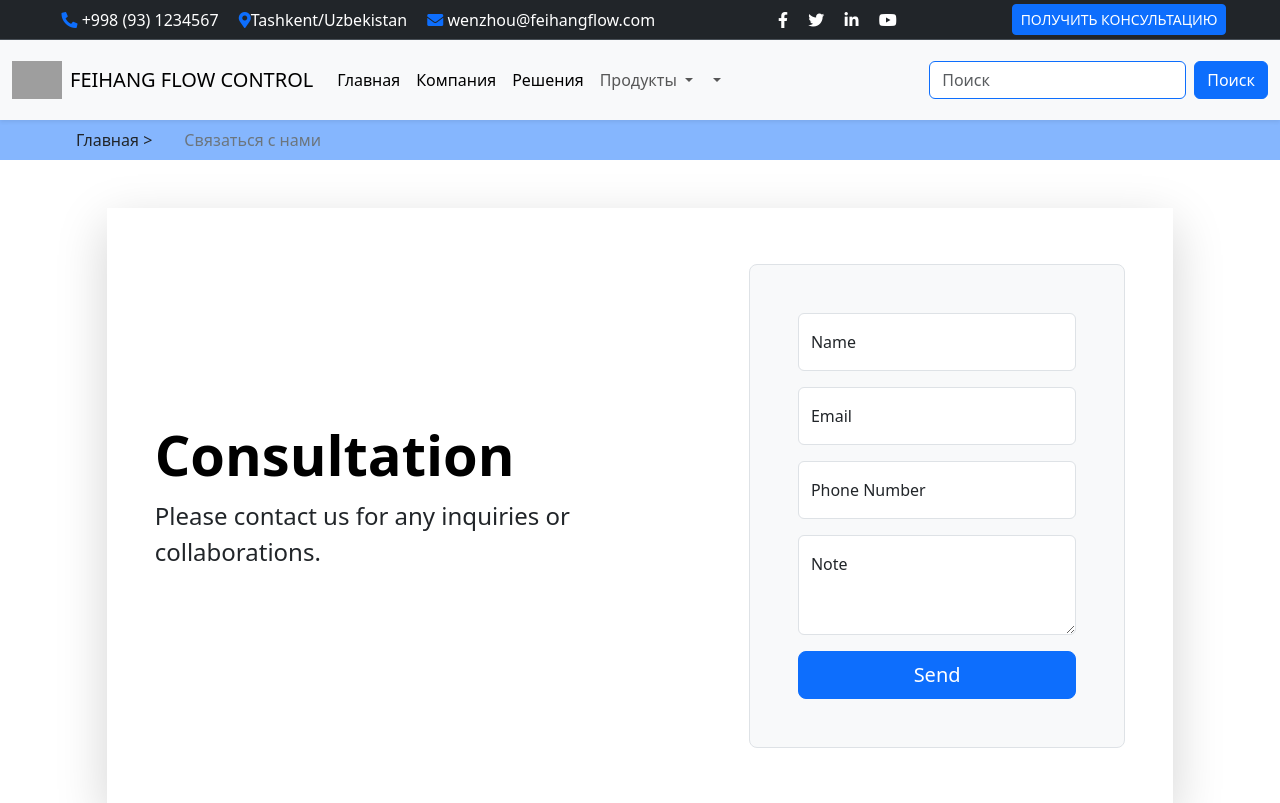
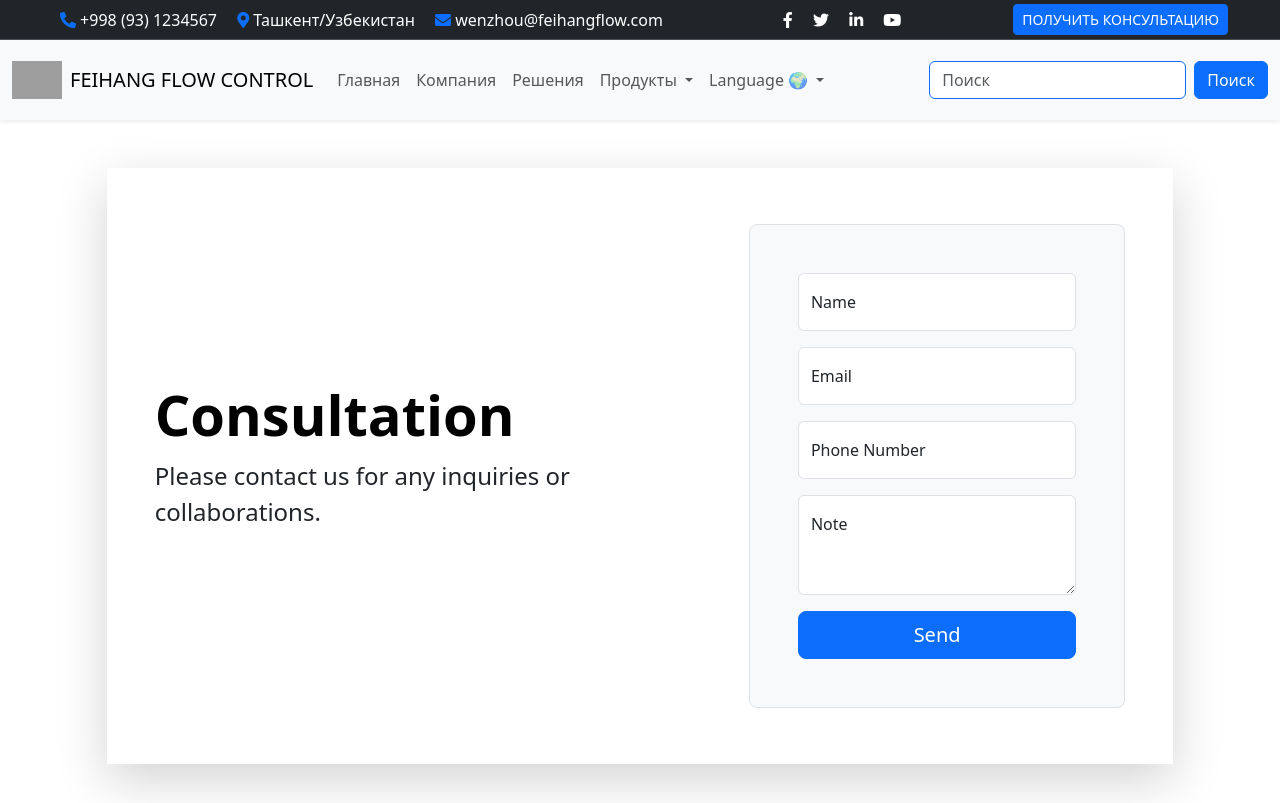
Before and after one commit to NodirByte/Controlvalve-Tech, a Django app: page /contact-us/1/ in a window 1280 px wide. Shown: the top 803 px of the page. Run offline with Django 5.2, Linux system fonts and the light colour scheme; parts of the project's set-up code (start-up, migrations or seed data) failed here and were passed over; grey boxes are pictures that could not be loaded.

Commit message:
add correct language changer on navbar and language checkers

```diff
--- a/website/app/views.py
+++ b/website/app/views.py
@@ -5,17 +5,20 @@ from django.http import HttpResponse
 from django.contrib import messages
 import requests
 
-BOT_TOKEN = '7273119160:AAGbaipGb4Q_myfZo1GoLe48aKktB08Y4tw'
+BOT_TOKEN = 'YOUR_BOT_TOKEN_HERE'  # Replace with your actual bot token
 ADMIN_IDs = ['1180612659', '2367366']
 
 def base_view(request, lan):
-    return render(request, 'main.html', {'language': lan})
+    current_url = request.get_full_path()[:-3]  # Get current URL path without last 3 characters
+    return render(request, 'main.html', {'language': lan, 'current_url': current_url})
 
 def company_view(request, lan):
-    return render(request, 'company.html', {'language': lan})
+    current_url = request.get_full_path()[:-3]  # Get current URL path without last 3 characters
+    return render(request, 'company.html', {'language': lan, 'current_url': current_url})
 
 def solutions_view(request, lan):
-    return render(request, 'solutions.html', {'language': lan})
+    current_url = request.get_full_path()[:-3]  # Get current URL path without last 3 characters
+    return render(request, 'solutions.html', {'language': lan, 'current_url': current_url})
 
 def contact_us_view(request, lan):
     if request.method == 'POST':
@@ -34,7 +37,8 @@ def contact_us_view(request, lan):
 
         return redirect('contact_us', lan=lan)
 
-    return render(request, 'contact.html', {'language': lan})
+    current_url = request.get_full_path()[:-3]  # Get current URL path without last 3 characters
+    return render(request, 'contact.html', {'language': lan, 'current_url': current_url})
 
 def category_view(request, id, lan):
     my_products = []
@@ -46,17 +50,21 @@ def category_view(request, id, lan):
 
     products_with_ids = list(zip(my_products, ids))
 
+    current_url = request.get_full_path()[:-3]  # Get current URL path without last 3 characters
     return render(request, 'category.html', {
         'category': categories[id],
         'products_with_ids': products_with_ids,
-        'language': lan
+        'language': lan,
+        'current_url': current_url
     })
 
 def product_view(request, id, lan):
     p = products[id]
+    current_url = request.get_full_path()[:-3]  # Get current URL path without last 3 characters
     return render(request, 'product.html', {
         'id': id,
         'product': p,
         'path': p['category'] + ' > ' + p['title'],
-        'language': lan
+        'language': lan,
+        'current_url': current_url
     })
--- a/website/templates/_navbar.html
+++ b/website/templates/_navbar.html
@@ -1,7 +1,9 @@
 {% load static %}
 <nav class="navbar navbar-expand-lg navbar-light bg-light shadow-sm py-3">
   <div class="container-fluid">
-    <a class="navbar-brand d-flex align-items-center" href="/ru">
+    <a
+      class="navbar-brand d-flex align-items-center"
+      href="{% if language == 'en' %}/en{% else %}/ru{% endif %}">
       <img src="{% static 'images/logo-white.png' %}" alt="logo" width="50" class="me-2" />
       <span class="h1 fs-5 fs-sm-4 fs-md-2 mb-0">FEIHANG FLOW CONTROL</span>
     </a>
@@ -21,21 +23,25 @@
         class="navbar-nav me-auto my-2 my-lg-0 navbar-nav-scroll"
         style="--bs-scroll-height: 300px">
         <li class="nav-item">
-          <a class="nav-link active" aria-current="page" href="/ru">Главная</a>
+          <a
+            class="nav-link {% if request.path == '/ru/' %}active{% endif %}"
+            href="{% if language == 'en' %}/en{% else %}/ru{% endif %}">
+            {% if language == 'en' %}Home{% else %}Главная{% endif %}
+          </a>
         </li>
         <li class="nav-item">
           <a
-            class="nav-link active link-offset-2 link-underline-opacity-25 link-underline-opacity-100-hover"
-            href="/company/ru"
-            >Компания</a
-          >
+            class="nav-link {% if request.path == '/company/ru/' %}active{% endif %}"
+            href="{% if language == 'en' %}/company/en{% else %}/company/ru{% endif %}">
+            {% if language == 'en' %}Company{% else %}Компания{% endif %}
+          </a>
         </li>
         <li class="nav-item">
           <a
-            class="nav-link active link-offset-2 link-underline-opacity-25 link-underline-opacity-100-hover"
-            href="/solutions/ru"
-            >Решения</a
-          >
+            class="nav-link {% if request.path == '/solutions/ru/' %}active{% endif %}"
+            href="{% if language == 'en' %}/solutions/en{% else %}/solutions/ru{% endif %}">
+            {% if language == 'en' %}Solutions{% else %}Решения{% endif %}
+          </a>
         </li>
         <li class="nav-item dropdown">
           <a
@@ -45,20 +51,67 @@
             role="button"
             data-bs-toggle="dropdown"
             aria-expanded="false">
-            Продукты
+            {% if language == 'en' %}Products{% else %}Продукты{% endif %}
           </a>
           <ul class="dropdown-menu" aria-labelledby="navbarDropdown">
-            <li><a class="dropdown-item" href="/category/0/ru">Регулирующие клапаны</a></li>
-            <li><a class="dropdown-item" href="/category/1/ru">Затворы</a></li>
-            <li><a class="dropdown-item" href="/category/2/ru">Шаровые клапаны</a></li>
-            <li><a class="dropdown-item" href="/category/3/ru">Задвижки</a></li>
-            <li><a class="dropdown-item" href="/category/4/ru">Запорные клапаны</a></li>
-            <li><a class="dropdown-item" href="/category/5/ru">Обратные клапаны</a></li>
-            <li><a class="dropdown-item" href="/category/6/ru">Пробковые клапаны</a></li>
-            <li><a class="dropdown-item" href="/category/7/ru">Специальные клапаны</a></li>
+            <li>
+              <a
+                class="dropdown-item"
+                href="{% if language == 'en' %}/category/0/en{% else %}/category/0/ru{% endif %}">
+                {% if language == 'en' %}Regulating Valves{% else %}Регулирующие клапаны{% endif %}
+              </a>
+            </li>
+            <li>
+              <a
+                class="dropdown-item"
+                href="{% if language == 'en' %}/category/1/en{% else %}/category/1/ru{% endif %}">
+                {% if language == 'en' %}Valves{% else %}Затворы{% endif %}
+              </a>
+            </li>
+            <li>
+              <a
+                class="dropdown-item"
+                href="{% if language == 'en' %}/category/2/en{% else %}/category/2/ru{% endif %}">
+                {% if language == 'en' %}Ball Valves{% else %}Шаровые клапаны{% endif %}
+              </a>
+            </li>
+            <li>
+              <a
+                class="dropdown-item"
+                href="{% if language == 'en' %}/category/3/en{% else %}/category/3/ru{% endif %}">
+                {% if language == 'en' %}Gate Valves{% else %}Задвижки{% endif %}
+              </a>
+            </li>
+            <li>
+              <a
+                class="dropdown-item"
+                href="{% if language == 'en' %}/category/4/en{% else %}/category/4/ru{% endif %}">
+                {% if language == 'en' %}Check Valves{% else %}Запорные клапаны{% endif %}
+              </a>
+            </li>
+            <li>
+              <a
+                class="dropdown-item"
+                href="{% if language == 'en' %}/category/5/en{% else %}/category/5/ru{% endif %}">
+                {% if language == 'en' %}Non-return Valves{% else %}Обратные клапаны{% endif %}
+              </a>
+            </li>
+            <li>
+              <a
+                class="dropdown-item"
+                href="{% if language == 'en' %}/category/6/en{% else %}/category/6/ru{% endif %}">
+                {% if language == 'en' %}Plug Valves{% else %}Пробковые клапаны{% endif %}
+              </a>
+            </li>
+            <li>
+              <a
+                class="dropdown-item"
+                href="{% if language == 'en' %}/category/7/en{% else %}/category/7/ru{% endif %}">
+                {% if language == 'en' %}Special Valves{% else %}Специальные клапаны{% endif %}
+              </a>
+            </li>
           </ul>
         </li>
-        <li></li>
         <li class="nav-item dropdown">
           <!-- Language support -->
           <a
@@ -68,20 +121,11 @@
             role="button"
             data-bs-toggle="dropdown"
             aria-expanded="false">
-            {% if language == 'ru' %}Язык 🌍{% elif language == 'en' %}Language 🌍{% endif %}
+            {% if language == 'ru' %}Язык 🌍{% else %}Language 🌍{% endif %}
           </a>
           <ul class="dropdown-menu" aria-labelledby="navbarDropdown">
-            {% if language == 'ru' %}
-            <li><a class="dropdown-item" href="{{ request.get_full_path }}en">Английский</a></li>
-            <li>
-              <a class="dropdown-item" href="{{ request.get_full_path }}ru">Русский</a>
-            </li>
-            {% elif language == 'en' %}
-            <li><a class="dropdown-item" href="{{ request.get_full_path }}en">ENGLISH</a></li>
-            <li>
-              <a class="dropdown-item" href="{{ request.get_full_path }}ru">RUSSIAN</a>
-            </li>
-            {% endif %}
+            <li><a class="dropdown-item" href="{{ current_url }}en">ENGLISH</a></li>
+            <li><a class="dropdown-item" href="{{ current_url }}ru">Русский</a></li>
           </ul>
         </li>
       </ul>
@@ -90,9 +134,11 @@
         <input
           class="form-control me-2 border-primary"
           type="search"
-          placeholder="Поиск"
-          aria-label="Поиск" />
-        <button class="btn btn-primary" type="submit">Поиск</button>
+          placeholder="{% if language == 'en' %}Search{% else %}Поиск{% endif %}"
+          aria-label="{% if language == 'en' %}Search{% else %}Поиск{% endif %}" />
+        <button class="btn btn-primary" type="submit">
+          {% if language == 'en' %}Search{% else %}Поиск{% endif %}
+        </button>
       </form>
     </div>
   </div>
--- a/website/templates/_path.html
+++ b/website/templates/_path.html
@@ -1,7 +1,11 @@
 <!-- As a link -->
 <div class="container-fluid bg-primary bg-opacity-50">
   <div class="nav mx-md-5">
-    <a href="/" class="nav-link link-dark">Главная ></a>
-    <a href="/company" class="nav-link link-secondary disabled">{{ current_page }}</a>
+    <a href="/{{ language }}" class="nav-link link-dark"
+      >{% if language == 'en' %}Home{% else %}Главная{% endif %} ></a
+    >
+    <a href="/company/{{ language }}" class="nav-link link-secondary disabled"
+      >{{ current_page }}</a
+    >
   </div>
 </div>
--- a/website/templates/_topbar.html
+++ b/website/templates/_topbar.html
@@ -6,7 +6,9 @@
       ><i class="text-primary fas fa-phone-alt"></i> +998 (93) 1234567</span
     >
     <span class="text-white mx-2"
-      ><i class="text-primary fas fa-map-marker-alt mr-1"></i>Tashkent/Uzbekistan</span
+      ><i class="text-primary fas fa-map-marker-alt mr-1"></i>
+      <!-- Language checking -->
+      {% if language == 'en' %}Tashkent/Uzbekistan{% else %} Ташкент/Узбекистан{% endif %}</span
     >
     <span class="text-white mx-2"
       ><i class="text-primary fas fa-envelope"></i> wenzhou@feihangflow.com</span
@@ -29,6 +31,8 @@
   </div>
 
   <div>
-    <a href="/contact-us" class="btn btn-primary btn-sm ml-2">ПОЛУЧИТЬ КОНСУЛЬТАЦИЮ</a>
+    <a href="/contact-us/{{ language }}" class="btn btn-primary btn-sm ml-2"
+      >{% if language == 'en' %}GET A QUOTE{% else %}ПОЛУЧИТЬ КОНСУЛЬТАЦИЮ{% endif %}</a
+    >
   </div>
 </nav>
--- a/website/templates/contact.html
+++ b/website/templates/contact.html
@@ -4,7 +4,9 @@
 {% block body %}
 
 <!-- _path -->
-{% include "_path.html" with current_page='Связаться с нами' %}
+{% if language == 'ru' %} {% include "_path.html" with current_page='Связаться с нами' %}
+<!-- elif -->
+{% elif language == 'en' %} {% include "_path.html" with current_page='Contact us' %} {% endif %}
 
 <!-- _quote -->
 {% include "_quote.html" %}
--- a/website/templates/solutions.html
+++ b/website/templates/solutions.html
@@ -4,7 +4,9 @@
 {% block body %}
 
 <!-- _path -->
-{% include "_path.html" with current_page='Решения' %}
+{% if language == 'ru' %} {% include "_path.html" with current_page='Решения' %}
+<!-- elif -->
+{% elif language == 'en' %} {% include "_path.html" with current_page='Solutions' %} {% endif %}
 
 <!-- _solutions -->
 {% include "_solutions.html" %}
```
Also changed, not shown: website/templatetags/custom_filters.py (added, +7 -0 lines), website/templatetags/__init__.py (added).
